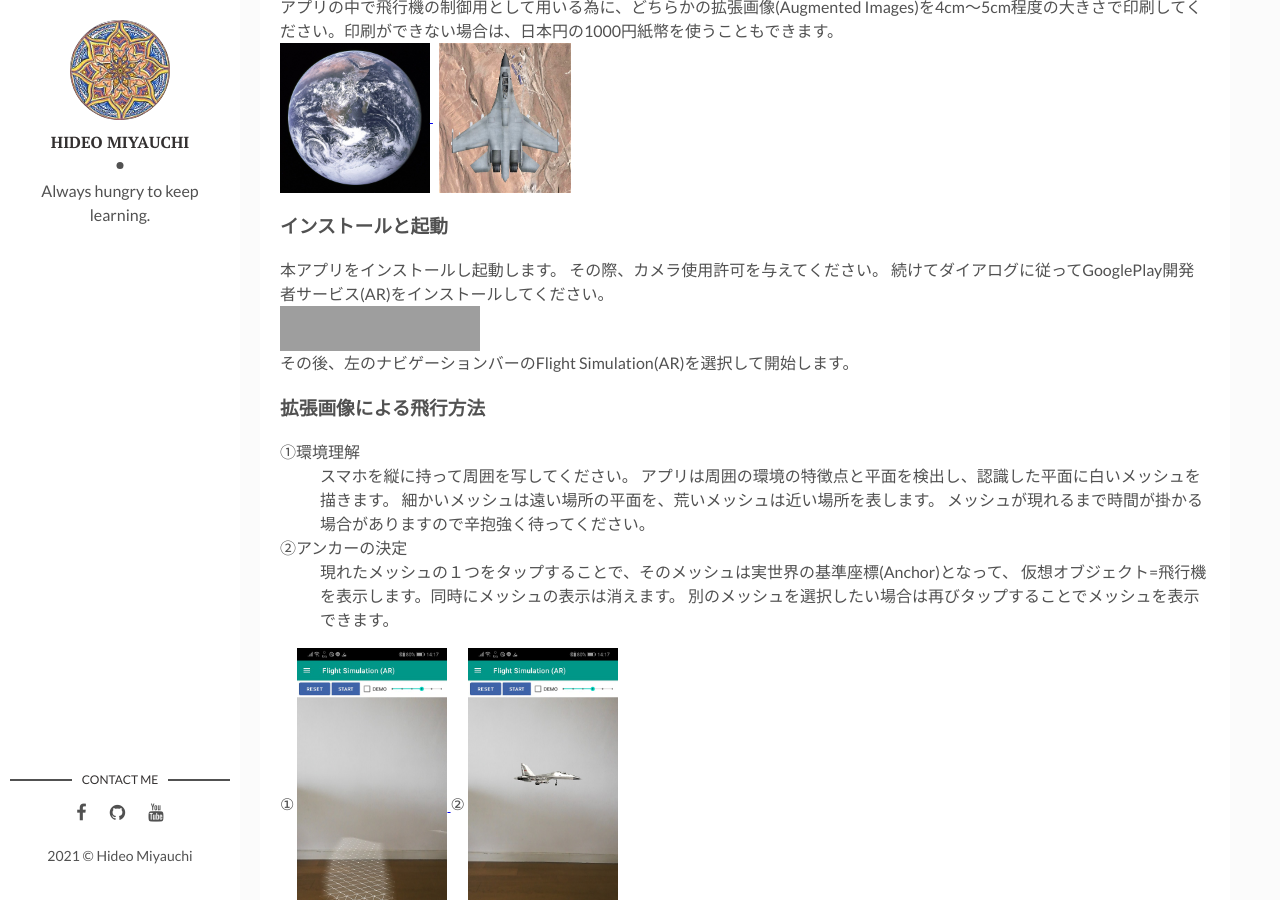
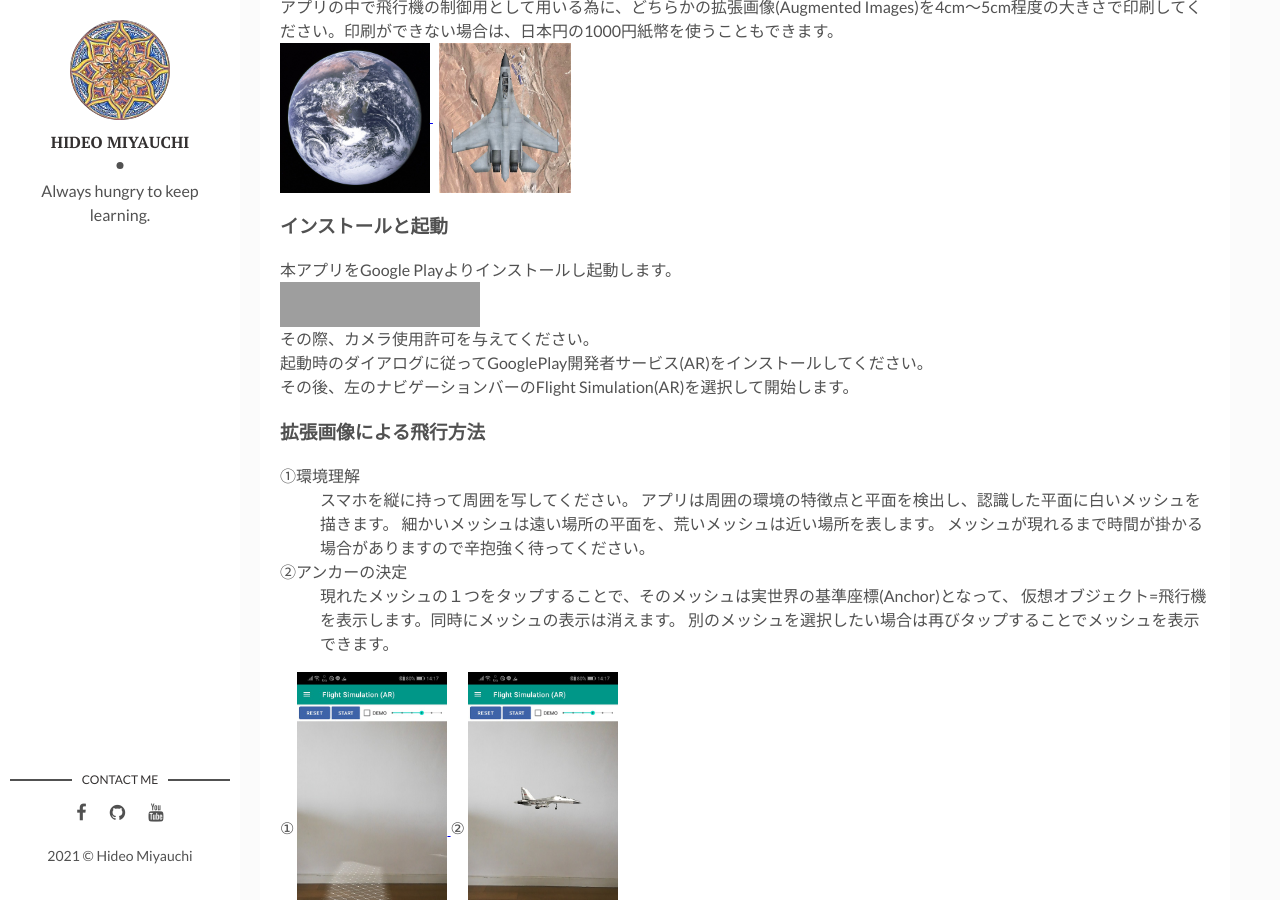
Before and after one commit to HideoMiyauchi/HideoMiyauchi.github.io, a Jekyll site: the page built from _posts/2021-06-01-ARCore.markdown, in a window 1280 px wide and 900 px high, scrolled down 995 px. Built offline with Jekyll 4.4.1, drawn with Linux system fonts in a browser that asks for light colours; grey boxes are pictures that could not be loaded.

Commit message:
add link of google play

```diff
--- a/_posts/2021-06-01-ARCore.markdown
+++ b/_posts/2021-06-01-ARCore.markdown
@@ -34,11 +34,13 @@ Source code may be found as the Kotlin program in the GitHub repository.
 </a>
 
 ### インストールと起動
-本アプリをインストールし起動します。
+本アプリをGoogle Playよりインストールし起動します。
+<br>
+<a href='https://play.google.com/store/apps/details?id=hideo.miyauchi.android&pcampaignid=pcampaignidMKT-Other-global-all-co-prtnr-py-PartBadge-Mar2515-1'><img alt='Google Play で手に入れよう' src='https://play.google.com/intl/en_us/badges/static/images/badges/ja_badge_web_generic.png' width="200" /></a>
+<br>
 その際、カメラ使用許可を与えてください。
-続けてダイアログに従ってGooglePlay開発者サービス(AR)をインストールしてください。
 <br>
-<a href='https://play.google.com/store/apps/details?id=com.google.ar.core&pcampaignid=pcampaignidMKT-Other-global-all-co-prtnr-py-PartBadge-Mar2515-1'><img alt='Google Play で手に入れよう' src='https://play.google.com/intl/en_us/badges/static/images/badges/ja_badge_web_generic.png' width="200" /></a>
+起動時のダイアログに従ってGooglePlay開発者サービス(AR)をインストールしてください。
 <br>
 その後、左のナビゲーションバーのFlight Simulation(AR)を選択して開始します。
 
```
